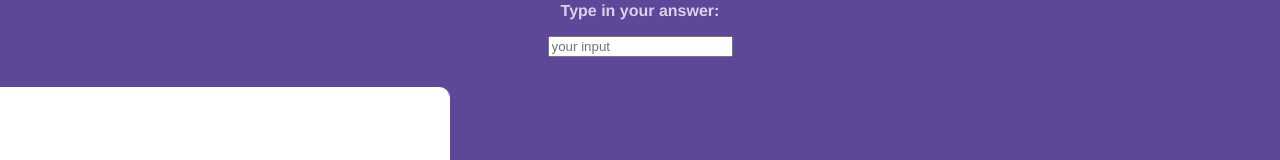
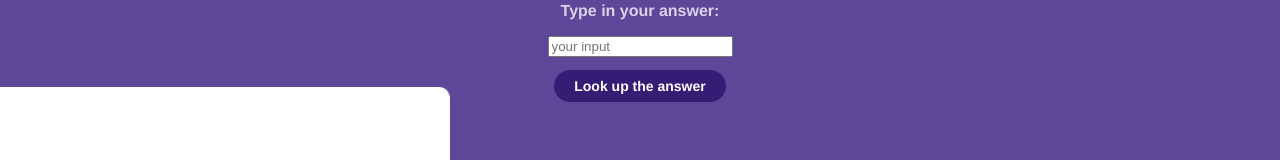
Before and after one commit to sophiasharif/study-samurai, a Vue app: page /exam-prep in a window 1280 px wide. Both pictures are taken after a click on the button "Generate". Shown: the part 468-628 px from the top of the page. Built offline with nearby package versions, Linux system fonts and the light colour scheme.

Commit message:
Update ExamPrepView.vue

```diff
--- a/src/views/ExamPrepView.vue
+++ b/src/views/ExamPrepView.vue
@@ -6,6 +6,9 @@
     <problem-response :description="'$\\int_a^b f(x), dx$ denotes the integral from $a$ to $b$'" v-if="this.isGenerated" ref="practice"></problem-response>
     <p v-if="this.isGenerated">Type in your answer: {{ message }}</p>
     <input v-model="message" v-if="this.isGenerated" placeholder="your input" />
+    <div id="submitButton">
+        <a href="link" class="button" v-if="this.isGenerated">Look up the answer</a>
+      </div>
   </div>
 
 
@@ -80,6 +83,8 @@ export default {
   background-color: #2f1a5d;
 }
 
-
+#submitButton {
+  margin: 20px;
+}
 
 </style>
```
